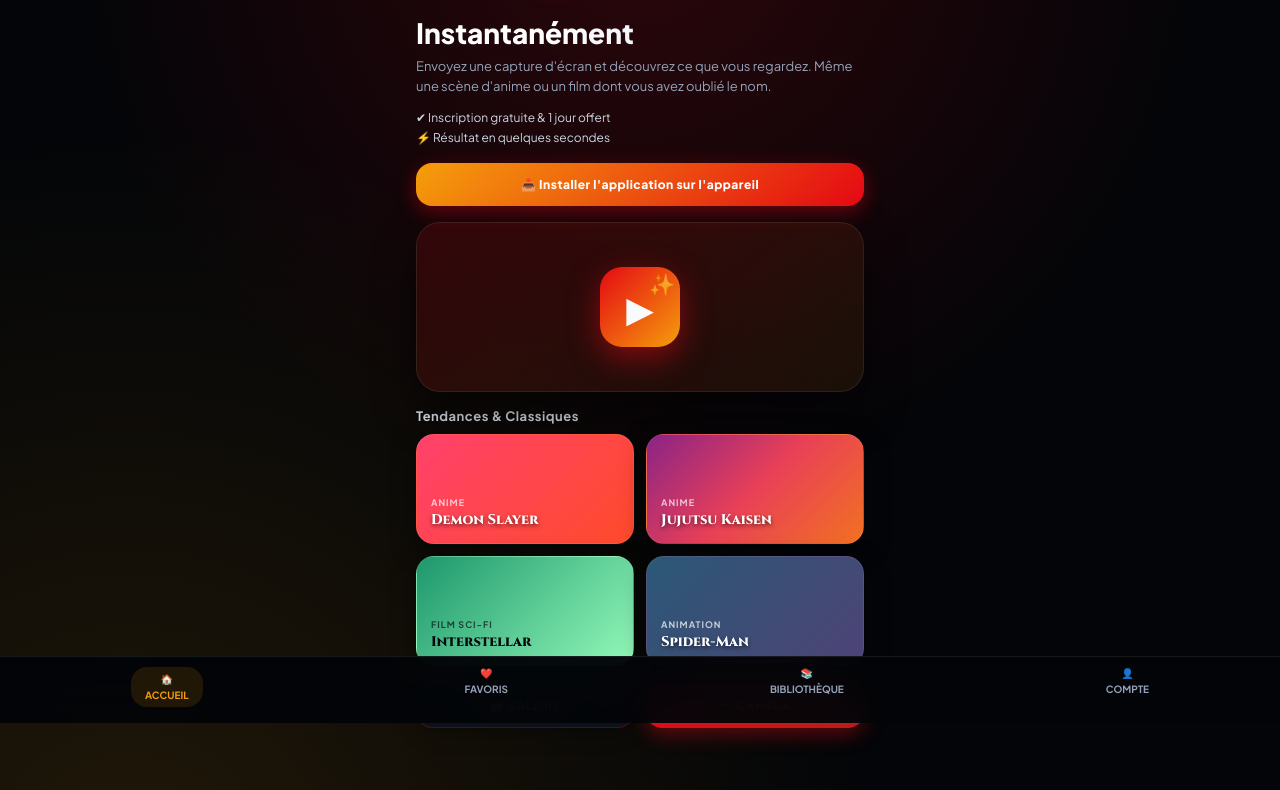
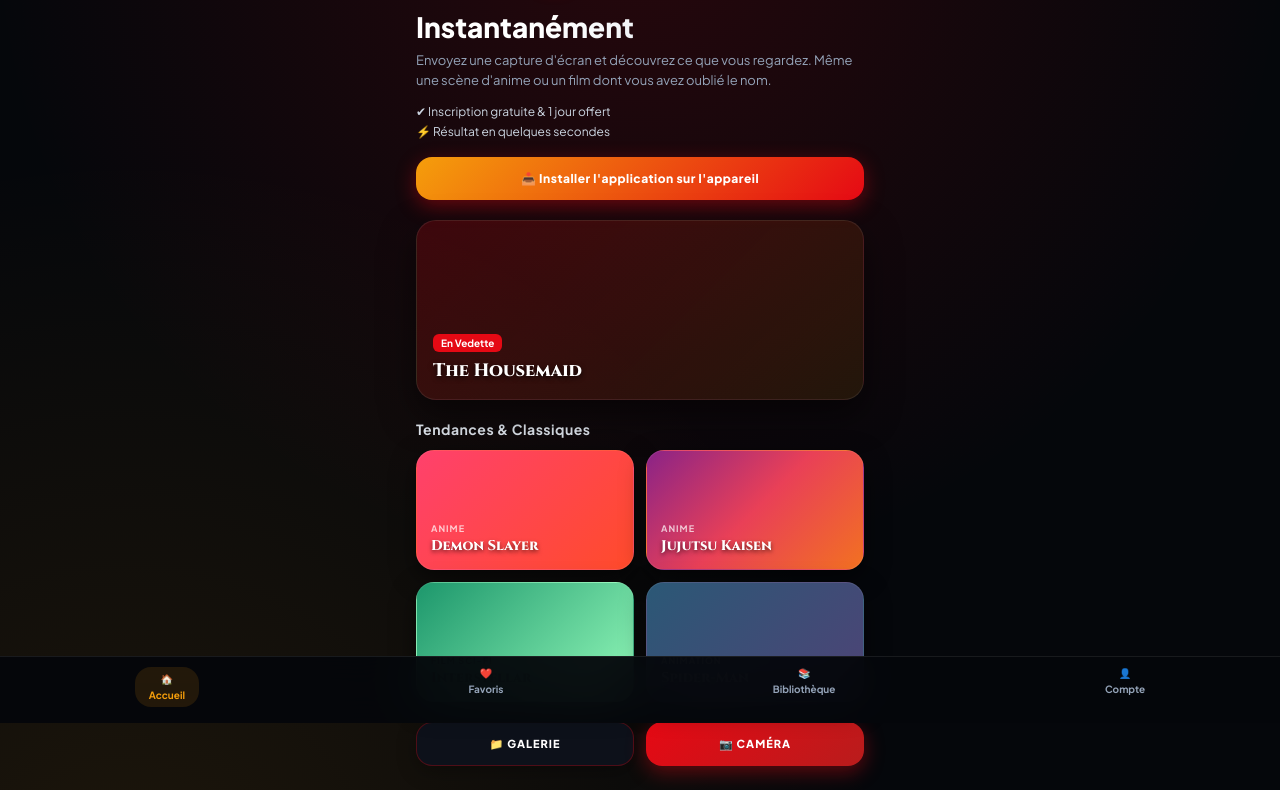
Before and after one commit to ouattaraaboubakardesire225-rgb/scanflix, a plain HTML site: page index.html in a window 1280 px wide. Shown: the part 77-867 px from the top of the page. Drawn offline with Linux system fonts and the light colour scheme.

Commit message:
Update index.html

```diff
--- a/index.html
+++ b/index.html
@@ -5,17 +5,16 @@
     <meta name="viewport" content="width=device-width, initial-scale=1.0">
     <title>Scanflix - Streaming & Identification</title>
     <link rel="manifest" href="./manifest.json">
-    <meta name="theme-color" content="#030508">
+    <meta name="theme-color" content="#05070b">
 
     <link href="https://fonts.googleapis.com/css2?family=Cinzel:wght@700;800;900&family=Plus+Jakarta+Sans:wght@400;500;600;700;800&display=swap" rel="stylesheet">
     <style>
         :root {
-            --bg-deep: #030508;
-            --bg-card: rgba(13, 17, 28, 0.9);
+            --bg-deep: #05070b;
+            --bg-card: rgba(14, 18, 28, 0.9);
             --border-glass: rgba(255, 255, 255, 0.08);
             --accent-gold: #f59e0b;
             --accent-red: #e50914;
-            --accent-orange: #ff7a00;
             --text-main: #f8fafc;
             --text-muted: #94a3b8;
         }
@@ -31,8 +30,8 @@
         body {
             background-color: var(--bg-deep);
             color: var(--text-main);
-            background-image: radial-gradient(circle at 50% 0%, rgba(229, 9, 20, 0.18) 0%, transparent 50%),
-                              radial-gradient(circle at 10% 100%, rgba(245, 158, 11, 0.12) 0%, transparent 50%);
+            background-image: radial-gradient(circle at 50% 0%, rgba(229, 9, 20, 0.15) 0%, transparent 55%),
+                              radial-gradient(circle at 10% 100%, rgba(245, 158, 11, 0.1) 0%, transparent 50%);
             min-height: 100vh;
             padding-bottom: 110px;
         }
@@ -43,13 +42,13 @@
             padding: 16px;
         }
 
-        /* En-tête */
+        /* En-tête style MovieBox */
         .app-header {
             display: flex;
             align-items: center;
             justify-content: space-between;
-            margin-bottom: 24px;
-            padding-top: 10px;
+            margin-bottom: 20px;
+            padding-top: 8px;
         }
 
         .icon-btn {
@@ -71,8 +70,8 @@
         }
 
         .header-logo-icon {
-            width: 34px;
-            height: 34px;
+            width: 32px;
+            height: 32px;
             background: linear-gradient(135deg, var(--accent-red), var(--accent-gold));
             border-radius: 10px;
             display: flex;
@@ -129,48 +128,45 @@
             color: #cbd5e1;
         }
 
-        /* Logo Central Lumineux */
-        .hero-visual {
-            background: linear-gradient(135deg, rgba(229, 9, 20, 0.15), rgba(245, 158, 11, 0.08));
+        /* Bannière style MovieBox en vedette */
+        .featured-banner {
+            background: linear-gradient(135deg, rgba(229, 9, 20, 0.2), rgba(245, 158, 11, 0.1));
             border: 1px solid var(--border-glass);
-            border-radius: 24px;
-            height: 170px;
+            border-radius: 20px;
+            height: 180px;
             display: flex;
-            align-items: center;
-            justify-content: center;
+            flex-direction: column;
+            justify-content: flex-end;
+            padding: 16px;
             position: relative;
             overflow: hidden;
-            margin-bottom: 16px;
-            box-shadow: 0 20px 40px rgba(0,0,0,0.6);
+            margin-bottom: 20px;
+            box-shadow: 0 15px 35px rgba(0,0,0,0.5);
+            cursor: pointer;
         }
 
-        .central-logo-box {
-            width: 80px;
-            height: 80px;
-            background: linear-gradient(135deg, var(--accent-red), var(--accent-gold));
-            border-radius: 22px;
-            display: flex;
-            align-items: center;
-            justify-content: center;
-            font-size: 36px;
-            box-shadow: 0 10px 30px rgba(229, 9, 20, 0.5);
-            position: relative;
+        .featured-banner .banner-title {
+            font-family: 'Cinzel', serif;
+            font-size: 18px;
+            font-weight: 800;
+            color: #fff;
+            text-shadow: 0 2px 5px rgba(0,0,0,0.8);
+            z-index: 2;
         }
 
-        .sparkle {
-            position: absolute;
+        .featured-banner .banner-tag {
+            font-size: 10px;
+            background: var(--accent-red);
             color: #fff;
-            font-size: 16px;
-            animation: pulse 2s infinite;
-        }
-        .sparkle-1 { top: 6px; right: 8px; }
-
-        @keyframes pulse {
-            0%, 100% { transform: scale(1); opacity: 1; }
-            50% { transform: scale(1.3); opacity: 0.6; }
+            padding: 3px 8px;
+            border-radius: 6px;
+            width: max-content;
+            margin-bottom: 6px;
+            font-weight: 700;
+            z-index: 2;
         }
 
-        /* Bouton d'installation PWA Ultra-Rapide */
+        /* Bouton Installer PWA */
         .install-pwa-btn {
             width: 100%;
             background: linear-gradient(135deg, #f59e0b, #e50914);
@@ -186,19 +182,19 @@
             align-items: center;
             justify-content: center;
             gap: 8px;
-            margin-bottom: 16px;
+            margin-bottom: 20px;
             box-shadow: 0 6px 20px rgba(229, 9, 20, 0.4);
             transition: transform 0.2s;
         }
         .install-pwa-btn:active { transform: scale(0.96); }
 
-        /* Grille Tendances (Sans chiffres, couleurs modernes) */
+        /* Grille Tendances Moderne */
         .trends-header {
             display: flex;
             justify-content: space-between;
             align-items: center;
-            margin-bottom: 10px;
-            font-size: 13px;
+            margin-bottom: 12px;
+            font-size: 14px;
             font-weight: 700;
             font-family: 'Cinzel', serif;
             letter-spacing: 0.5px;
@@ -209,11 +205,11 @@
             display: grid;
             grid-template-columns: repeat(2, 1fr);
             gap: 12px;
-            margin-bottom: 18px;
+            margin-bottom: 20px;
         }
 
         .trend-card {
-            height: 110px;
+            height: 120px;
             border-radius: 18px;
             padding: 14px;
             display: flex;
@@ -368,13 +364,13 @@
             text-align: center;
         }
 
-        /* Barre de navigation inférieure */
+        /* Barre de navigation inférieure style MovieBox */
         .bottom-nav {
             position: fixed;
             bottom: 0;
             left: 0;
             right: 0;
-            background: rgba(3, 5, 8, 0.95);
+            background: rgba(5, 7, 11, 0.95);
             backdrop-filter: blur(25px);
             border-top: 1px solid var(--border-glass);
             display: flex;
@@ -492,36 +488,35 @@
                     <span>⚡ Résultat en quelques secondes</span>
                 </div>
 
-                <!-- Bouton d'installation direct -->
+                <!-- Bouton d'installation PWA -->
                 <button class="install-pwa-btn" id="installAppBtn">
                     📥 Installer l'application sur l'appareil
                 </button>
 
-                <div class="hero-visual">
-                    <div class="central-logo-box">
-                        ▶
-                        <div class="sparkle sparkle-1">✨</div>
-                    </div>
+                <!-- Bannière Vedette Style MovieBox -->
+                <div class="featured-banner" onclick="showScanResult('The Housemaid', 'https://www.youtube.com/watch?v=dQw4w9WgXcQ')">
+                    <span class="banner-tag">En Vedette</span>
+                    <div class="banner-title">The Housemaid</div>
                 </div>
 
-                <!-- Grille Tendances Moderne -->
+                <!-- Grille Tendances -->
                 <div class="trends-header">
                     <span>Tendances & Classiques</span>
                 </div>
                 <div class="trends-grid">
-                    <div class="trend-card trend-bg-1" onclick="showScanResult('Demon Slayer : Kimetsu no Yaiba', 'https://www.youtube.com/embed/VQGCidnXRVs')">
+                    <div class="trend-card trend-bg-1" onclick="showScanResult('Demon Slayer : Kimetsu no Yaiba', 'https://www.youtube.com/watch?v=VQGCidnXRVs')">
                         <span class="trend-tag">Anime</span>
                         <div class="trend-title">Demon Slayer</div>
                     </div>
-                    <div class="trend-card trend-bg-2" onclick="showScanResult('Jujutsu Kaisen', 'https://www.youtube.com/embed/pkR4aMwhM3A')">
+                    <div class="trend-card trend-bg-2" onclick="showScanResult('Jujutsu Kaisen', 'https://www.youtube.com/watch?v=pkR4aMwhM3A')">
                         <span class="trend-tag">Anime</span>
                         <div class="trend-title">Jujutsu Kaisen</div>
                     </div>
-                    <div class="trend-card trend-bg-3" onclick="showScanResult('Interstellar', 'https://www.youtube.com/embed/zSWdZVtXT7E')">
+                    <div class="trend-card trend-bg-3" onclick="showScanResult('Interstellar', 'https://www.youtube.com/watch?v=zSWdZVtXT7E')">
                         <span class="trend-tag">Film Sci-Fi</span>
                         <div class="trend-title">Interstellar</div>
                     </div>
-                    <div class="trend-card trend-bg-4" onclick="showScanResult('Spider-Man : Across the Spider-Verse', 'https://www.youtube.com/embed/cqGjhVJWtEg')">
+                    <div class="trend-card trend-bg-4" onclick="showScanResult('Spider-Man : Across the Spider-Verse', 'https://www.youtube.com/watch?v=cqGjhVJWtEg')">
                         <span class="trend-tag">Animation</span>
                         <div class="trend-title">Spider-Man</div>
                     </div>
@@ -583,19 +578,19 @@
         <input type="file" id="galleryInput" accept="image/*" style="display: none;">
         <input type="file" id="cameraInput" accept="image/*" capture="environment" style="display: none;">
 
-        <!-- Barre de navigation inférieure -->
+        <!-- Barre de navigation inférieure style MovieBox -->
         <nav class="bottom-nav">
             <a href="#" class="nav-item active" data-target="view-accueil">
-                <span>🏠</span> ACCUEIL
+                <span>🏠</span> Accueil
             </a>
             <a href="#" class="nav-item" data-target="view-favoris">
-                <span>❤️</span> FAVORIS
+                <span>❤️</span> Favoris
             </a>
             <a href="#" class="nav-item" data-target="view-biblio">
-                <span>📚</span> BIBLIOTHÈQUE
+                <span>📚</span> Bibliothèque
             </a>
             <a href="#" class="nav-item" data-target="view-compte">
-                <span>👤</span> COMPTE
+                <span>👤</span> Compte
             </a>
         </nav>
     </div>
@@ -610,7 +605,6 @@
     </div>
 
     <script>
-        // Gestion de l'installation PWA instantanée et fluide
         let deferredPrompt;
         const installBtn = document.getElementById('installAppBtn');
 
@@ -623,12 +617,8 @@
             if (deferredPrompt) {
                 deferredPrompt.prompt();
                 let { outcome } = await deferredPrompt.userChoice;
-                if (outcome === 'accepted') {
-                    console.log('Application installée avec succès');
-                }
                 deferredPrompt = null;
             } else {
-                // Guide visuel ultra clair si le navigateur requiert l'action manuelle native
                 modalTitle.innerText = "📥 Installer Scanflix";
                 modalBody.innerHTML = `
                     <p style="margin-bottom: 10px; color: #fff;">Pour installer l'application instantanément sur votre écran d'accueil :</p>
@@ -658,7 +648,6 @@
             navigator.serviceWorker.register('./sw.js').catch(() => {});
         }
 
-        // Navigation entre vues
         const navItems = document.querySelectorAll('.nav-item');
         const appViews = document.querySelectorAll('.app-view');
 
@@ -722,24 +711,40 @@
             }
         }
 
-        function showScanResult(movieTitle, youtubeEmbedUrl) {
+        // Fonction intelligente pour ouvrir l'application mobile ou basculer vers le site web
+        function openPlatformApp(appScheme, webUrl) {
+            // Tente d'ouvrir l'application installée sur le téléphone
+            let start = Date.now();
+            window.location.href = appScheme;
+
+            // Si l'application n'est pas installée, après un court délai, bascule vers le site web de secours
+            setTimeout(function() {
+                if (Date.now() - start < 1500) {
+                    window.open(webUrl, '_blank');
+                }
+            }, 1000);
+        }
+
+        function showScanResult(movieTitle, youtubeUrl) {
             addToHistory(movieTitle);
             modalTitle.innerText = "✨ Scène Identifiée : " + movieTitle;
             modalBody.innerHTML = `
                 <p style="margin-bottom: 10px; color: var(--accent-gold); font-weight: 700;">✔ Reconnaissance réussie par l'IA !</p>
 
                 <p style="font-size: 11px; margin-bottom: 4px; color: var(--text-muted);">Bande-annonce officielle :</p>
-                <div style="position:relative; width:100%; height:190px; margin-bottom:14px; background:#000; border-radius:12px; overflow:hidden;">
-                    <iframe src="${youtubeEmbedUrl}" style="width:100%; height:100%; border:none;" allowfullscreen></iframe>
+                <div style="position:relative; width:100%; height:160px; margin-bottom:14px; background: linear-gradient(135deg, #1e1b4b, #311026); border-radius:14px; display:flex; flex-direction:column; align-items:center; justify-content:center; border: 1px solid rgba(255,255,255,0.1); overflow:hidden;">
+                    <div style="font-size: 32px; margin-bottom: 4px;">▶️</div>
+                    <div style="font-size: 12px; font-weight: 700; color: #fff; margin-bottom: 8px;">Bande-annonce de ${movieTitle}</div>
+                    <a href="${youtubeUrl}" target="_blank" style="background:#e50914; color:#fff; padding:6px 14px; border-radius:8px; text-decoration:none; font-size:11px; font-weight:800; box-shadow: 0 4px 12px rgba(229,9,20,0.5);">Ouvrir sur YouTube</a>
                 </div>
 
-                <p style="font-size: 11px; margin-bottom: 6px; font-weight: 700; color: #fff;">Regarder ou télécharger sur vos plateformes :</p>
+                <p style="font-size: 11px; margin-bottom: 6px; font-weight: 700; color: #fff;">Regarder ou télécharger (App / Web) :</p>
                 <div class="platform-links-grid">
-                    <a href="https://www.netflix.com" target="_blank" class="platform-link-btn">🔴 Netflix</a>
-                    <a href="https://www.primevideo.com" target="_blank" class="platform-link-btn">📦 Prime Video</a>
-                    <a href="https://www.youtube.com/results?search_query=${encodeURIComponent(movieTitle + ' bande annonce')}" target="_blank" class="platform-link-btn">▶ YouTube</a>
-                    <a href="https://www.google.com/search?q=MovieBox+${encodeURIComponent(movieTitle)}" target="_blank" class="platform-link-btn">🍿 MovieBox</a>
-                    <a href="https://www.google.com/search?q=VidMate+${encodeURIComponent(movieTitle)}" target="_blank" class="platform-link-btn">📥 VidMate</a>
+                    <button onclick="openPlatformApp('nflx://', 'https://www.netflix.com')" class="platform-link-btn">🔴 Netflix</button>
+                    <button onclick="openPlatformApp('primevideo://', 'https://www.primevideo.com')" class="platform-link-btn">📦 Prime Video</button>
+                    <button onclick="openPlatformApp('vnd.youtube://', '${youtubeUrl}')" class="platform-link-btn">▶ YouTube</button>
+                    <button onclick="openPlatformApp('moviebox://', 'https://www.google.com/search?q=MovieBox')" class="platform-link-btn">🍿 MovieBox</button>
+                    <button onclick="openPlatformApp('vidmate://', 'https://www.google.com/search?q=VidMate')" class="platform-link-btn">📥 VidMate</button>
                 </div>
             `;
             modal.style.display = 'flex';
@@ -752,11 +757,11 @@
         document.getElementById('btnCamera').addEventListener('click', () => cameraInput.click());
 
         const detectedMoviesPool = [
-            { title: "Demon Slayer : Le Train de l'Infini", url: "https://www.youtube.com/embed/VQGCidnXRVs" },
-            { title: "Jujutsu Kaisen", url: "https://www.youtube.com/embed/pkR4aMwhM3A" },
-            { title: "Interstellar", url: "https://www.youtube.com/embed/zSWdZVtXT7E" },
-            { title: "Spider-Man : Across the Spider-Verse", url: "https://www.youtube.com/embed/cqGjhVJWtEg" },
-            { title: "Attack on Titan : Final Season", url: "https://www.youtube.com/embed/M_OauHnAFcI" }
+            { title: "Demon Slayer : Le Train de l'Infini", url: "https://www.youtube.com/watch?v=VQGCidnXRVs" },
+            { title: "Jujutsu Kaisen", url: "https://www.youtube.com/watch?v=pkR4aMwhM3A" },
+            { title: "Interstellar", url: "https://www.youtube.com/watch?v=zSWdZVtXT7E" },
+            { title: "Spider-Man : Across the Spider-Verse", url: "https://www.youtube.com/watch?v=cqGjhVJWtEg" },
+            { title: "Attack on Titan : Final Season", url: "https://www.youtube.com/watch?v=M_OauHnAFcI" }
         ];
 
         galleryInput.addEventListener('change', (e) => {
```
